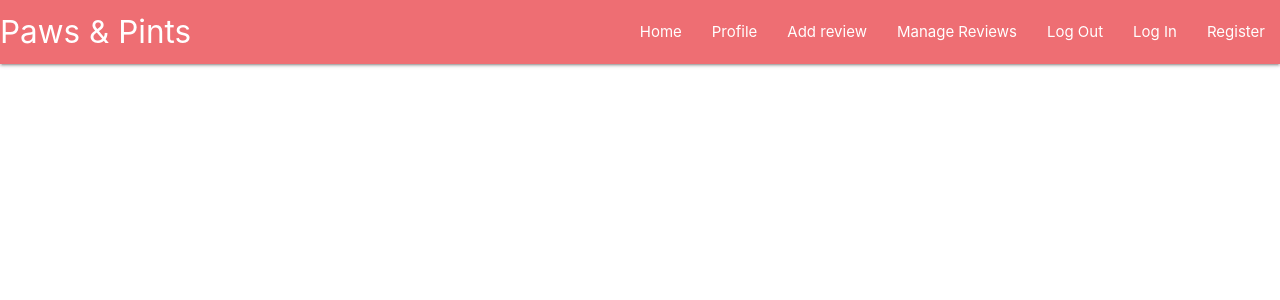
After one commit to amegeddon/Paws-and-Pints, a Flask app: template templates/base.html in a window 1280 px wide. The commit adds this page. Shown: the top 300 px of the page. Run offline with Flask 3, Linux system fonts and the light colour scheme; the template is opened without the code that fills it, so the values that code supplies are empty; some libraries are stand-ins or nearby versions.

Commit message:
Adds basic base template with simple navbar

```diff
--- /dev/null
+++ b/templates/base.html
@@ -0,0 +1,72 @@
+<!DOCTYPE html>
+<html lang="en">
+<head>
+    <meta charset="UTF-8">
+    <meta name="viewport" content="width=device-width, initial-scale=1.0">
+    <link rel="stylesheet" href="https://cdnjs.cloudflare.com/ajax/libs/font-awesome/5.13.1/css/all.min.css"
+        integrity="sha512-xA6Hp6oezhjd6LiLZynuukm80f8BoZ3OpcEYaqKoCV3HKQDrYjDE1Gu8ocxgxoXmwmSzM4iqPvCsOkQNiu41GA==" crossorigin="anonymous" type="text/css">
+    <link rel="stylesheet" href="https://cdnjs.cloudflare.com/ajax/libs/materialize/1.0.0/css/materialize.min.css" type="text/css">
+    <link rel="stylesheet" href="{{ url_for('static', filename='css/style.css') }}" type="text/css">
+    {% block styles %}
+    {% endblock %}
+    <title>Paws and Pints</title>
+</head>
+<body>
+
+    <header>
+        <!-- top navbar -->
+		<nav class="nav-extended text-shadow text-white brown-lighten-4">
+			<div class="nav-wrapper">
+				<a href="{{ url_for('get_reviews') }}" class="brand-logo">Paws & Pints</a>
+				<a href="#" data-target="mobile-demo" class="sidenav-trigger right"><i class="fas fa-bars"></i></a>
+				<ul class="right hide-on-med-and-down">
+					<li><a href="{{ url_for('get_reviews') }}">Home</a></li>
+                    <li><a href="">Profile</a></li>
+                    <li><a href="">Add review</a></li>
+                    <li><a href="">Manage Reviews</a></li>
+                    <li><a href="">Log Out</a></li>
+                    <li><a href="">Log In</a></li>
+                    <li><a href="">Register</a></li>
+				</ul>
+			</div>
+		</nav>
+
+        <!-- mobile sidenav -->
+		<ul class="sidenav" id="mobile-demo">
+            <li><h4 class="center-align white-text">Paws & Pints</h4></li>
+                    <li><a href="{{ url_for('get_reviews') }}">Home</a></li>
+                    <li><a href="">Profile</a></li>
+                    <li><a href="">Add review</a></li>
+                    <li><a href="">Manage Reviews</a></li>
+                    <li><a href="">Log Out</a></li>
+                    <li><a href="">Log In</a></li>
+                    <li><a href="">Register</a></l<i>
+		</ul>
+	</header>
+
+    <section>
+        <!-- flash messages -->
+        {% with messages = get_flashed_messages() %}
+            {% if messages %}
+                {% for message in messages %}
+                    <div class="row flashes">
+                        <h4 class="light-blue lighten-4 center-align">{{ message }}</h4>
+                    </div>
+                {% endfor %}
+            {% endif %}
+        {% endwith %}
+    </section>
+
+    <main class="container">
+        {% block content %}
+        {% endblock %}
+    </main>
+
+    <script src="https://code.jquery.com/jquery-3.5.1.min.js"
+        integrity="sha256-9/aliU8dGd2tb6OSsuzixeV4y/faTqgFtohetphbbj0=" crossorigin="anonymous"></script>
+    <script src="https://cdnjs.cloudflare.com/ajax/libs/materialize/1.0.0/js/materialize.min.js"></script>
+    <script src="{{ url_for('static', filename='js/script.js') }}"></script>
+    {% block scripts %}
+    {% endblock %}
+</body>
+</html>
```
Also changed, not shown: templates/reviews.html (+5 -10 lines).
